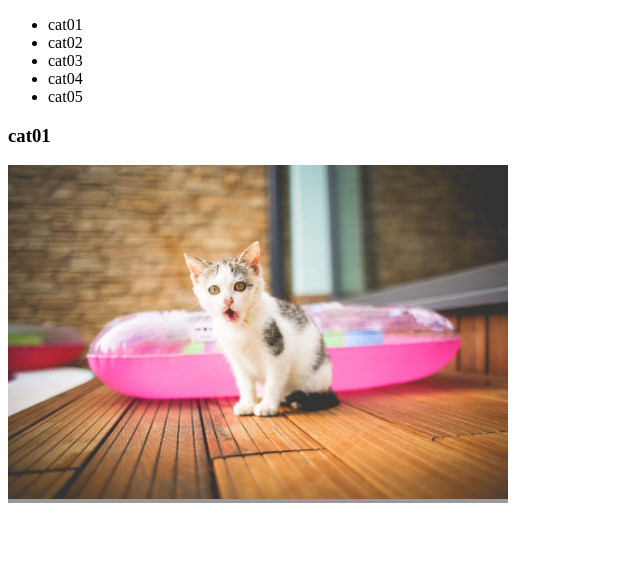
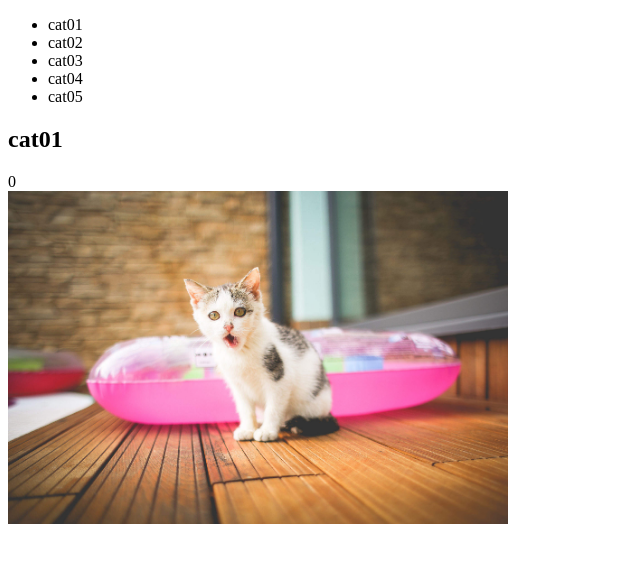
Before and after one commit to dvxiaofan/JS-design, a plain HTML site: page CatClicker/index.html in a window 1280 px wide. Shown: the whole page, without its empty margins (0-640 px from the left). Drawn offline with Linux system fonts and the light colour scheme.

Commit message:
CatClicker-five Cats -- MVC

```diff
--- a/CatClicker/css/style.css
+++ b/CatClicker/css/style.css
@@ -1,15 +1,10 @@
 
-#list-item {
-	/* display: inline; */
-}
+/* #list-item {
+	display: inline;
+} */
 
-#img {
+#cat-img {
 	width: 500px;
-	background: #999;
-}
-
-img {
-	width: 100%;
 }
 
 #list-item {
--- a/CatClicker/index.html
+++ b/CatClicker/index.html
@@ -8,19 +8,13 @@
 	<link rel="stylesheet" href="css/style.css">
 </head>
 <body>
-	<div id="container">
-		<div id="cat-name-list">
-			<ul id="cat-list"></ul>
-		</div>
 
-		<div id="cat-view">
-			<h3 id="cat-name">cat01</h3>
-			<div id="click-count"></div>
-			<div id="img">
-				<img id="cat-img" src="images/cat01.jpg" alt="cat01">
-			</div>
-		</div>
+	<ul id="cat-list"></ul>
 
+	<div id="cat">
+		<h2 id="cat-name"></h2>
+		<div id="cat-count"></div>
+		<img src="" alt="cute-cat" id="cat-img">
 	</div>
 
 	<script src="js/app.js"></script>
--- a/CatClicker/js/app.js
+++ b/CatClicker/js/app.js
@@ -1,26 +1,116 @@
 
+/* === model === */
 var model = {
-	names: ['cat01', 'cat02', 'cat03', 'cat04', 'cat05'],
-	imgSrc: ['images/cat01.jpg', 'images/cat02.jpg', 'images/cat03.jpg', 'images/cat04.jpg', 'images/cat05.jpg']
-}
+	currtenCat: null,
+	cats: [
+		{
+			name: 'cat01',
+			clickCount: 0,
+			imgSrc: 'images/cat01.jpg'
+		}, {
+			name: 'cat02',
+			clickCount: 0,
+			imgSrc: 'images/cat02.jpg'
+		}, {
+			name: 'cat03',
+			clickCount: 0,
+			imgSrc: 'images/cat03.jpg'
+		}, {
+			name: 'cat04',
+			clickCount: 0,
+			imgSrc: 'images/cat04.jpg'
+		}, {
+			name: 'cat05',
+			clickCount: 0,
+			imgSrc: 'images/cat05.jpg'
+		}
+	]
+};
 
+/* === View === */
 
-var clickCount = 0;
-var clickCountElem = document.getElementById('click-count');
-var catImgElem = document.getElementById('cat-img');
-var catListElem = document.getElementById('cat-list');
-var catNameElem = document.getElementById('cat-name');
-var catClickCountElem = document.getElementById('click-count');
+var catListView = {
+	init: function () {
+		this.catListElem = document.getElementById('cat-list');
 
-model.names.map(name => {
-	var elem = document.createElement('li');
-	elem.textContent = name;
-	elem.addEventListener('click', () => {
-		catNameElem.textContent = name;
-	})
+		this.render();
+	},
 
-	catListElem.appendChild(elem);
+	render: function () {
+		var cats = controller.getCats();
 
+		// 清空猫列表
+		this.catListElem.innerHTML = '';
+		var elem;
+		cats.map(cat => {
+			elem = document.createElement('li');
+			elem.textContent = cat.name;
 
+			// 给catview添加点击事件， 增加计数器
+			elem.addEventListener('click', (function (catCopy) {
+				return function () {
+					controller.setCurrentCat(catCopy);
 
-})
+					catView.render();
+				}
+			})(cat));
+
+			this.catListElem.appendChild(elem);
+		});
+	}
+};
+
+var catView = {
+	init: function () {
+		// 存储 DOM 元素以便稍后访问
+		this.catElem = document.getElementById('cat');
+		this.catNameElem = document.getElementById('cat-name');
+		this.catCountElem = document.getElementById('cat-count');
+		this.catImgElem = document.getElementById('cat-img');
+
+		// 点击后，增加当前猫的计数器
+		this.catImgElem.addEventListener('click', function () {
+			controller.incrementCounter();
+		});
+
+		// 渲染此视图（用正确的值更新 DOM 元素）
+		this.render();
+	},
+
+	render: function () {
+		// 使用当前 cat 的值更新 DOM 元素
+		var currtenCat = controller.getCurrentCat();
+		this.catNameElem.textContent = currtenCat.name;
+		this.catCountElem.textContent = currtenCat.clickCount;
+		this.catImgElem.src = currtenCat.imgSrc;
+	}
+};
+
+/* === controller === */
+var controller = {
+	init: function () {
+		model.currtenCat = model.cats[0];
+
+		catListView.init();
+		catView.init();
+	},
+
+	getCurrentCat: function () {
+		return model.currtenCat;
+	},
+
+	getCats: function () {
+		return model.cats;
+	},
+
+	setCurrentCat: function (cat) {
+		model.currtenCat = cat;
+	},
+
+	incrementCounter: function () {
+		model.currtenCat.clickCount++;
+		catView.render();
+	}
+};
+
+controller.init();
```
